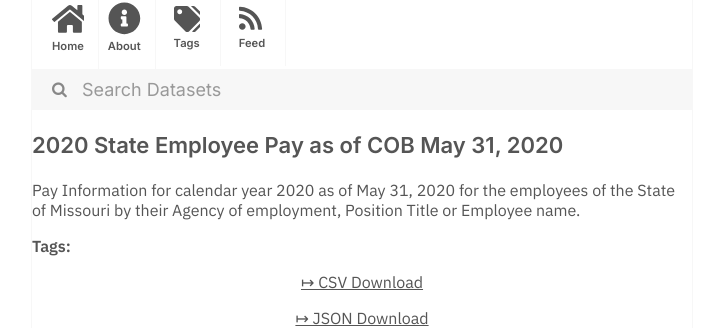
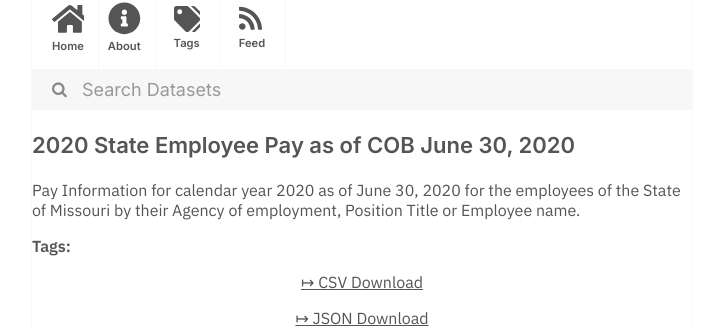
Before and after one commit to dayda-entities/state-of-missouri, a Jekyll site: the page built from _posts/2020-11-10-2020-state-employee-pay-as-of-.md, in a window 1280 px wide. Shown: the part 216-544 px from the top of the page, without its empty margins (278-990 px from the left). Built offline with Jekyll 4.4.1, drawn with Linux system fonts in a browser that asks for light colours.

```diff
--- a/_posts/2020-11-10-2020-state-employee-pay-as-of-.md
+++ b/_posts/2020-11-10-2020-state-employee-pay-as-of-.md
@@ -1,15 +1,15 @@
 ---
-title: '2020 State Employee Pay as of COB May 31, 2020'
-created: '2020-11-10T17:23:43.897833'
-modified: '2020-11-10T17:23:43.897844'
+title: '2020 State Employee Pay as of COB June 30, 2020'
+created: '2020-11-10T17:23:31.694853'
+modified: '2020-11-10T17:23:31.694864'
 state: active
 type: dataset
 tags: []
 groups:
   - Local Government
-csv_url: 'https://data.mo.gov/api/views/u93c-qmah/rows.csv?accessType=DOWNLOAD'
-json_url: 'https://data.mo.gov/api/views/u93c-qmah/rows.json?accessType=DOWNLOAD'
+csv_url: 'https://data.mo.gov/api/views/4gtc-wavj/rows.csv?accessType=DOWNLOAD'
+json_url: 'https://data.mo.gov/api/views/4gtc-wavj/rows.json?accessType=DOWNLOAD'
 layout: post
 
 ---
-Pay Information for calendar year 2020 as of May 31, 2020 for the employees of the State of Missouri by their Agency of employment, Position Title or Employee name.
+Pay Information for calendar year 2020 as of June 30, 2020 for the employees of the State of Missouri by their Agency of employment, Position Title or Employee name.
```
